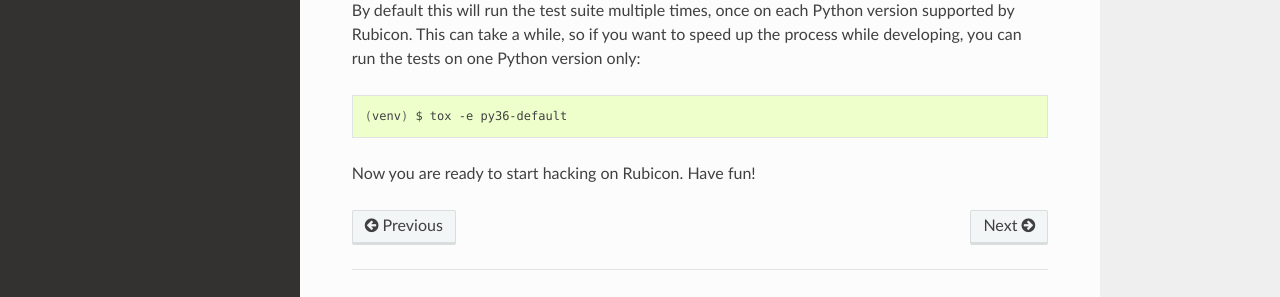
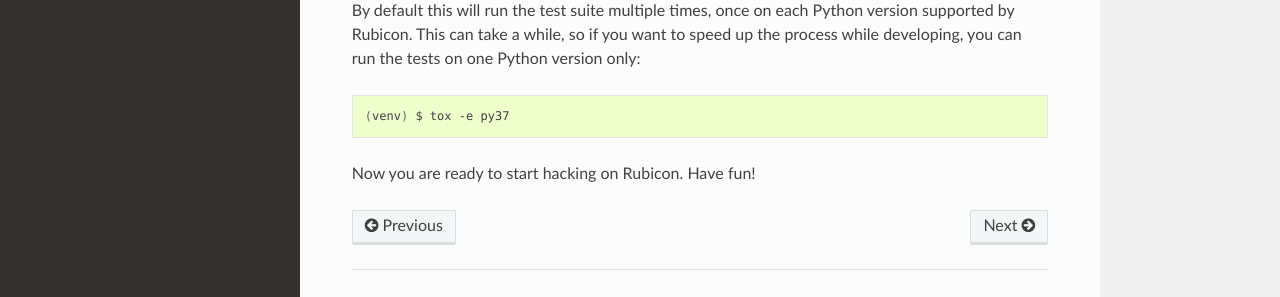
Before and after one commit to beeware/rubicon-objc, a Sphinx documentation site: the page built from docs/how-to/contribute-code.rst, in a window 1280 px wide and 1172 px high. Shown: the part 797-1094 px from the top of the window. Built offline with Sphinx 7.4.7 and the Read the Docs theme 2.0.0, drawn with Linux system fonts in a browser that asks for light colours.

Commit message:
Update single-env tox call in how-to/contribute-code.rst
The latest Python version is now 3.7, and the -default suffix is no
longer necessary or allowed, because the i386 test environments have
been removed.

```diff
--- a/docs/how-to/contribute-code.rst
+++ b/docs/how-to/contribute-code.rst
@@ -44,6 +44,6 @@
 
 .. code-block:: sh
 
-    (venv) $ tox -e py36-default
+    (venv) $ tox -e py37
 
 Now you are ready to start hacking on Rubicon. Have fun!
```
